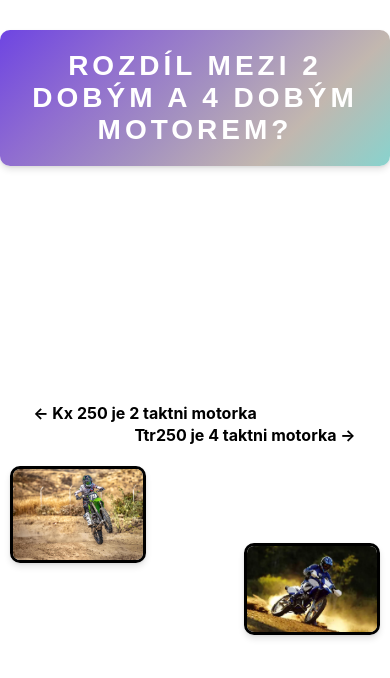
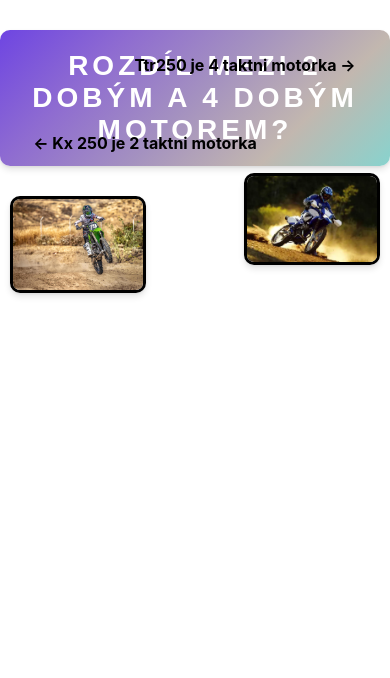
Before and after one commit to TonyKmoch/ghostmoto, a React (Create React App) app: page / in a window 390 px wide. Shown: the top 678 px of the page. Built offline with nearby package versions, Linux system fonts and the light colour scheme.

Commit message:
oprava22

```diff
--- a/src/App.css
+++ b/src/App.css
@@ -173,12 +173,12 @@ body {
 
   .obrazek1 {
     margin-left: 10px;
-    margin-top: 300px;
+    margin-top: 150x;
   }
 
   .obrazek2 {
     margin-right: 10px;
-    margin-top: 300px;
+    margin-top: 200px;
   }
 
   .popis1,
```
